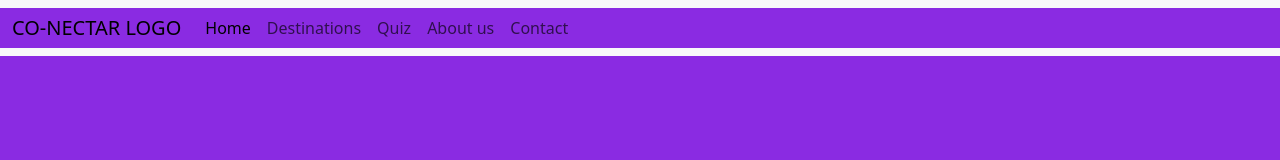
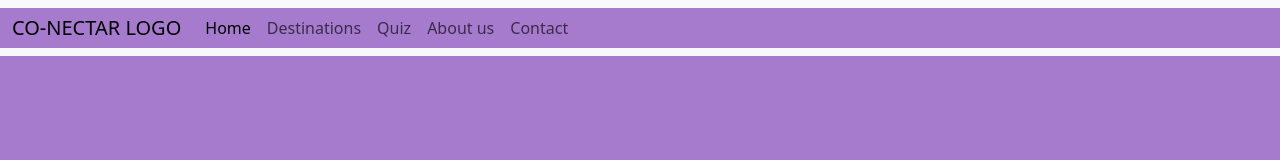
Before and after one commit to luciamacaggi/2daEntregaCoder, a plain HTML site: page index.html in a window 1280 px wide. Drawn offline with nearby package versions, Linux system fonts and the light colour scheme.

Commit message:
cambio bg color

```diff
--- a/css/style.css
+++ b/css/style.css
@@ -1,3 +1,3 @@
 *{
-    background-color: blueviolet;
+    background-color: rgb(166, 123, 206);
 }
```
